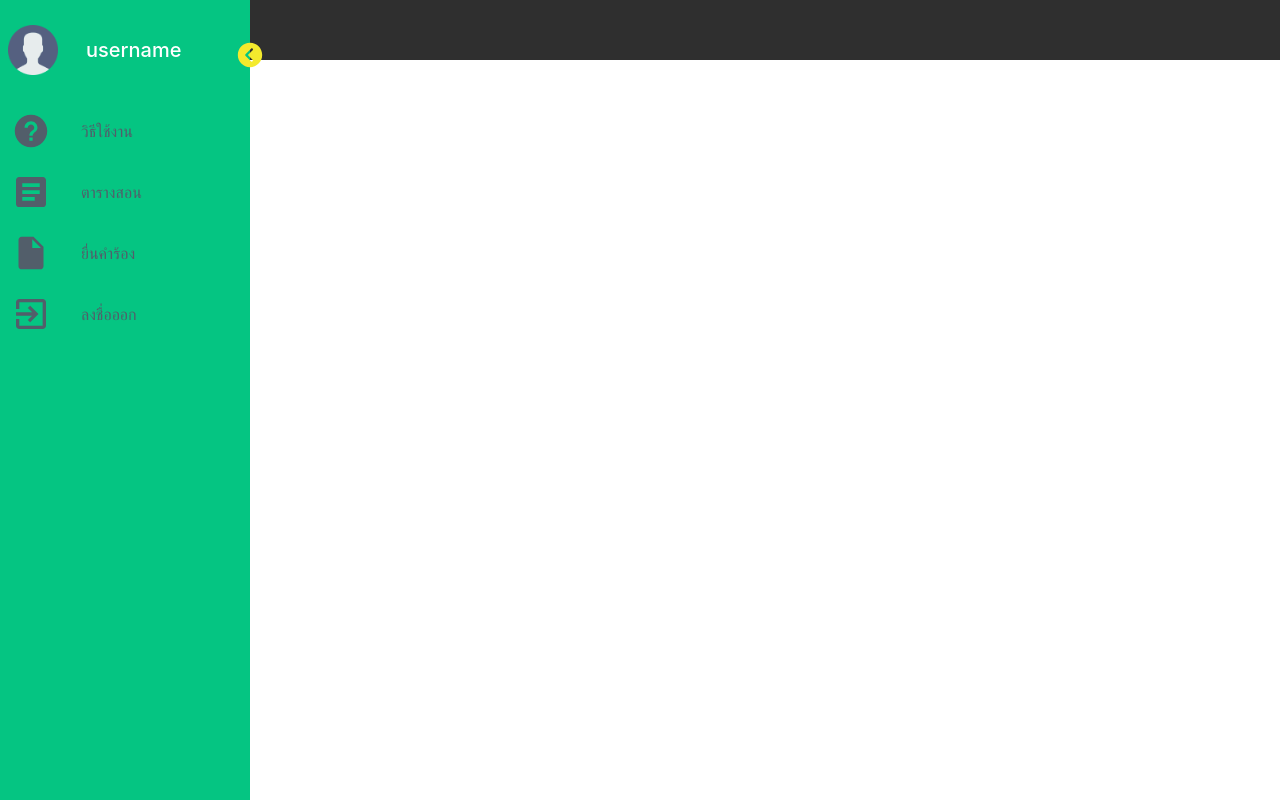
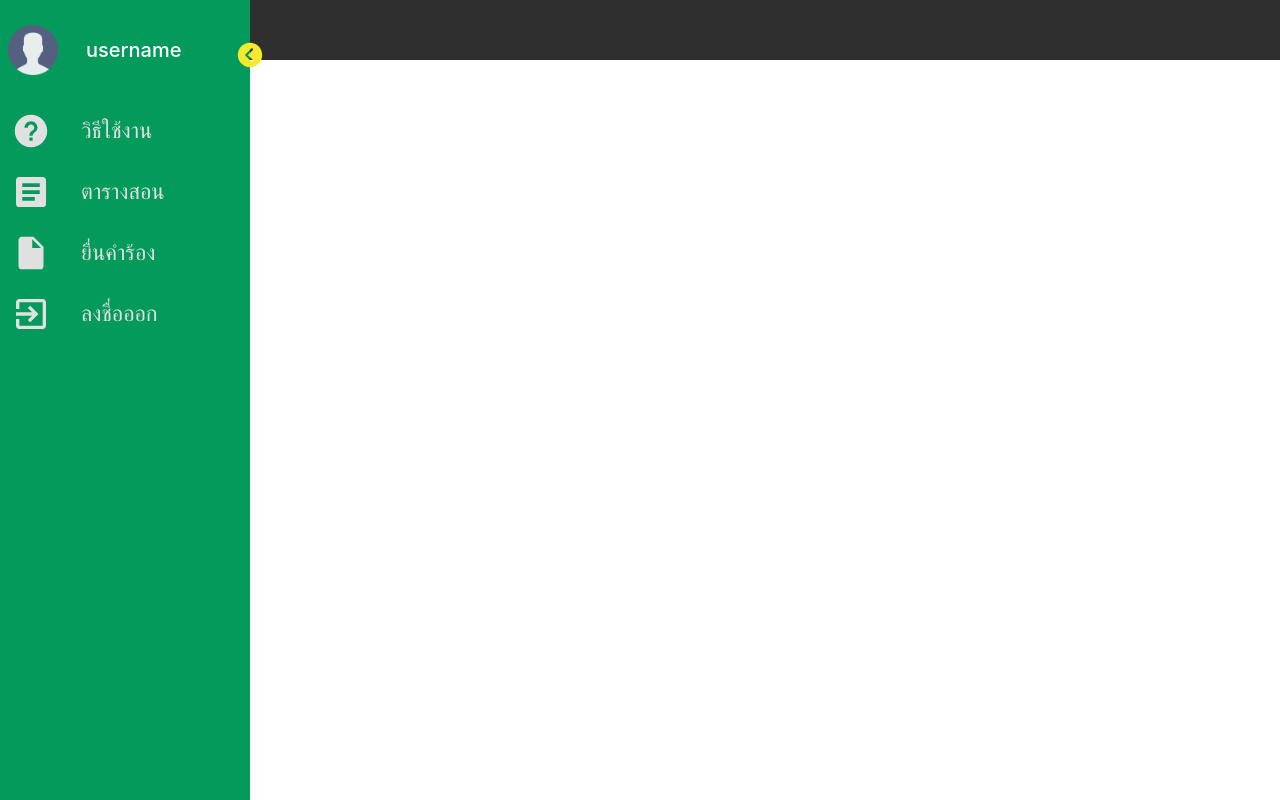
Before and after one commit to nattakit2543/SE-Final, a React (Vite) app in the folder SE_PROJ_2/: page /teacher in a window 1280 px wide. Built offline with nearby package versions, Linux system fonts and the light colour scheme.

Commit message:
Update NavSidebarT.css

```diff
--- a/SE_PROJ_2/src/pages/2Teacher/layoutT/NavSidebarT.css
+++ b/SE_PROJ_2/src/pages/2Teacher/layoutT/NavSidebarT.css
@@ -71,7 +71,7 @@
     top: 0;
     width: 250px;
     height: 100%;
-    background-color: #05C582;
+    background-color: #049A5B;
     transition: width 0.3s;
     z-index: 11;
 }
@@ -108,18 +108,20 @@
     display: flex;
     align-items: center;
     height: 61px;
-    background-color: #05C582;
-    color: #525E6A;
+    background-color: #049A5B;
+    color: #e0e0e0;
     text-decoration: none;
+    font-weight: bold;
 }
 
 .menu-item:hover, .menu-item.active {
-    background-color: #525E6A;
-    color: white;
+    background-color: #19d46d;
+    color: #272727;
+
 }
 
 .menu-item:hover .menu-icon, .menu-item.active .menu-icon {
-    color: white;
+    color: #272727;
 }
 
 .menu-icon {
@@ -131,7 +133,7 @@
 
 .menu-title {
     margin-left: 30px;
-    font-size: 16px;
+    font-size: 22px;
 }
 
 @media screen and (max-width: 768px) {
```
